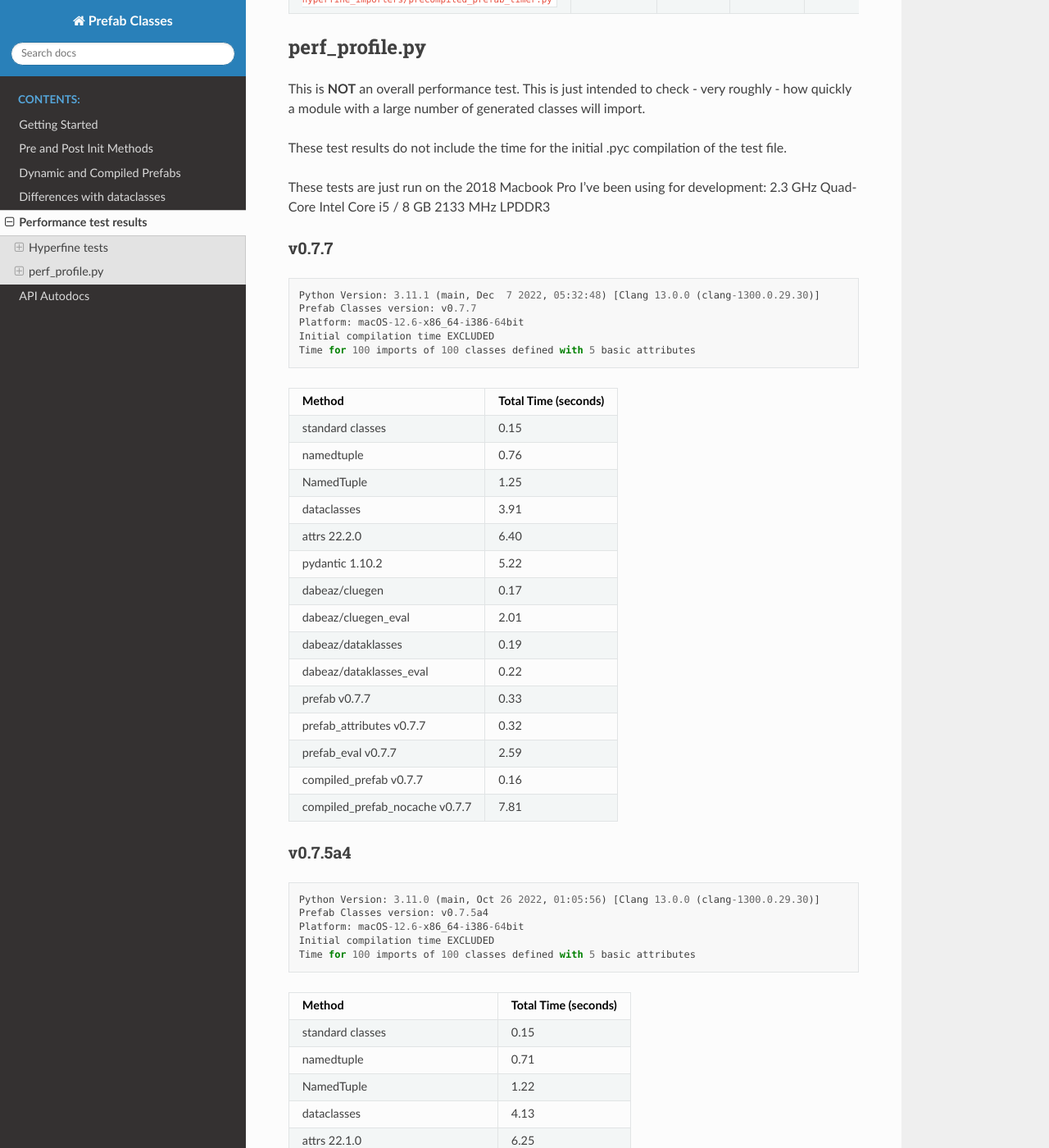
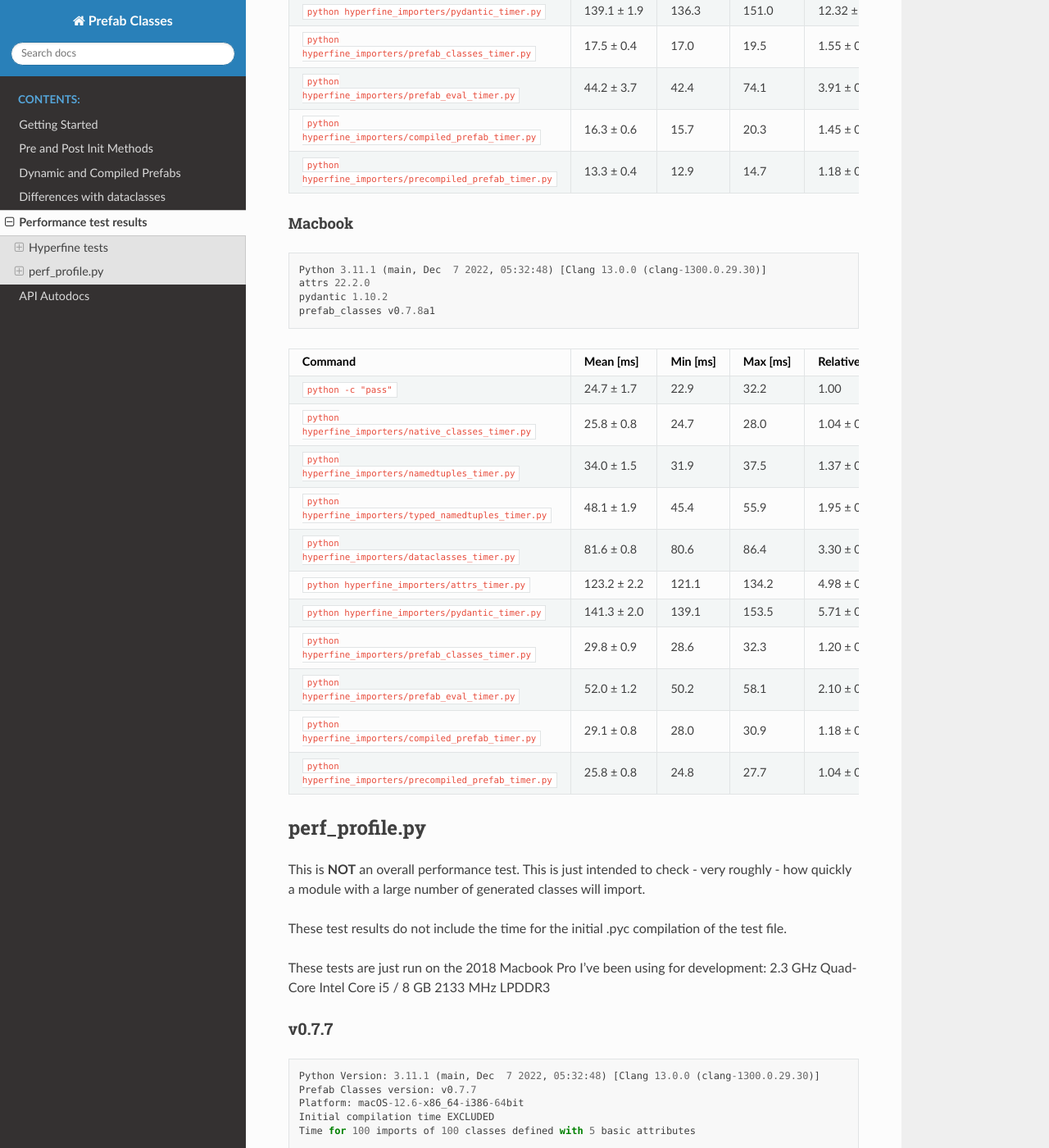
Before and after one commit to DavidCEllis/PrefabClasses, a Sphinx documentation site: the page built from docs/extra/performance_tests.md, in a window 1280 px wide and 1400 px high, scrolled down 1829 px. Shown: the whole window at 82% size. Built offline with Sphinx 7.4.7 and the Read the Docs theme 2.0.0, drawn with Linux system fonts in a browser that asks for light colours; some of the changed text lies outside the part shown.

Commit message:
* Add plain import time test * Prepare docs for additional test results.

````diff
--- a/docs/extra/performance_tests.md
+++ b/docs/extra/performance_tests.md
@@ -7,6 +7,17 @@
 2018 Macbook: MacOS 12.6 / 2.3 GHz Quad-Core Intel Core i5 / 8 GB 2133 MHz LPDDR3
 
 ## Hyperfine tests ##
+
+### Import Time ###
+
+This just tests the overall time to launch python and import the module to be used
+for constructing classes. `python -c "pass"` used as a baseline.
+
+#### XPS 13 ####
+
+
+
+### Class Contruction ###
 
 This is a series of tests of the time it takes to launch python and generate 100
 classes each with 5 attributes.
@@ -43,7 +54,7 @@
 `precompiled_prefab_timer` uses classes that have been rewritten out to .py and so
 should be the same speed as regular python classes, as that's what they are.
 
-### XPS13 ###
+#### XPS13 ####
 
 ```
 Python 3.11.1 (main, Dec 22 2022, 12:04:25) [GCC 9.4.0]
@@ -65,6 +76,30 @@
 | `python hyperfine_importers/prefab_eval_timer.py` | 44.2 ± 3.7 | 42.4 | 74.1 | 3.91 ± 0.34 |
 | `python hyperfine_importers/compiled_prefab_timer.py` | 16.3 ± 0.6 | 15.7 | 20.3 | 1.45 ± 0.06 |
 | `python hyperfine_importers/precompiled_prefab_timer.py` | 13.3 ± 0.4 | 12.9 | 14.7 | 1.18 ± 0.04 |
+
+
+#### Macbook ####
+
+```
+Python 3.11.1 (main, Dec  7 2022, 05:32:48) [Clang 13.0.0 (clang-1300.0.29.30)]
+attrs 22.2.0
+pydantic 1.10.2
+prefab_classes v0.7.8a1
+```
+
+| Command | Mean [ms] | Min [ms] | Max [ms] | Relative |
+|:---|---:|---:|---:|---:|
+| `python -c "pass"` | 24.7 ± 1.7 | 22.9 | 32.2 | 1.00 |
+| `python hyperfine_importers/native_classes_timer.py` | 25.8 ± 0.8 | 24.7 | 28.0 | 1.04 ± 0.08 |
+| `python hyperfine_importers/namedtuples_timer.py` | 34.0 ± 1.5 | 31.9 | 37.5 | 1.37 ± 0.11 |
+| `python hyperfine_importers/typed_namedtuples_timer.py` | 48.1 ± 1.9 | 45.4 | 55.9 | 1.95 ± 0.15 |
+| `python hyperfine_importers/dataclasses_timer.py` | 81.6 ± 0.8 | 80.6 | 86.4 | 3.30 ± 0.23 |
+| `python hyperfine_importers/attrs_timer.py` | 123.2 ± 2.2 | 121.1 | 134.2 | 4.98 ± 0.35 |
+| `python hyperfine_importers/pydantic_timer.py` | 141.3 ± 2.0 | 139.1 | 153.5 | 5.71 ± 0.40 |
+| `python hyperfine_importers/prefab_classes_timer.py` | 29.8 ± 0.9 | 28.6 | 32.3 | 1.20 ± 0.09 |
+| `python hyperfine_importers/prefab_eval_timer.py` | 52.0 ± 1.2 | 50.2 | 58.1 | 2.10 ± 0.15 |
+| `python hyperfine_importers/compiled_prefab_timer.py` | 29.1 ± 0.8 | 28.0 | 30.9 | 1.18 ± 0.09 |
+| `python hyperfine_importers/precompiled_prefab_timer.py` | 25.8 ± 0.8 | 24.8 | 27.7 | 1.04 ± 0.08 |
 
 
 ## perf_profile.py ##
````
Also changed, not shown: 2 other files.
